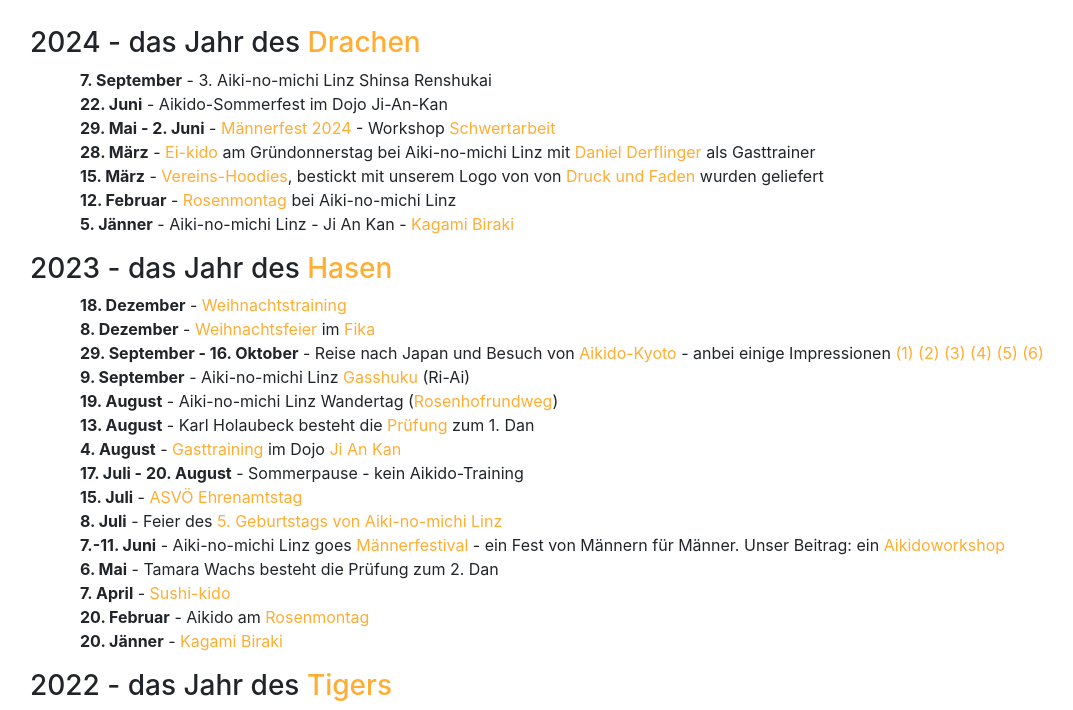
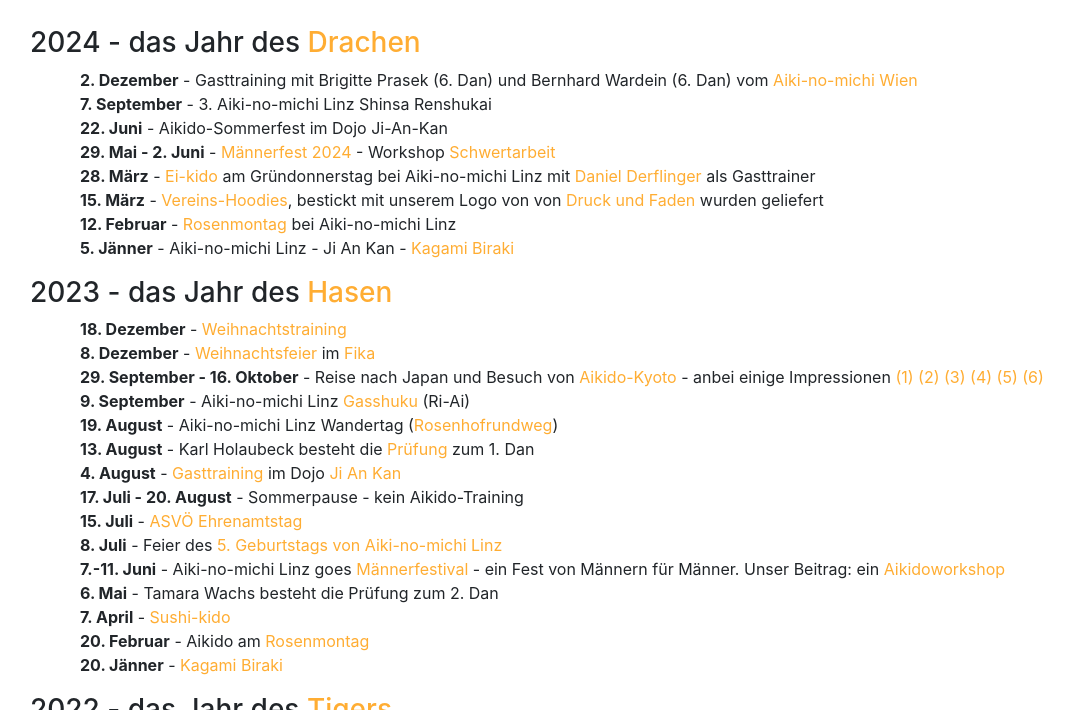
Before and after one commit to TWachs/aikinomichi-linz, a Jekyll site: the page built from aktuelles.md, in a window 1280 px wide and 900 px high, scrolled down 395 px, cut to the strip 190-900 px from the top of the window. Shown: the whole strip, without its empty margins (55-1128 px from the left). Built offline with Jekyll 4.4.1, drawn with Linux system fonts in a browser that asks for light colours; nearby versions of some CDN libraries.

Commit message:
Update aktuelles.md

```diff
--- a/aktuelles.md
+++ b/aktuelles.md
@@ -10,6 +10,7 @@
 
 ### 2024 - das Jahr des [Drachen](https://www.facebook.com/photo/?fbid=858191322982747&set=a.441578571310693&notif_id=1704027669781123&notif_t=feedback_reaction_generic&ref=notif){:target="_blank"}
 
+* **2. Dezember** - Gasttraining mit Brigitte Prasek (6. Dan) und Bernhard Wardein (6. Dan) vom [Aiki-no-michi Wien](http://www.aikinomichi.at/drupal7/){:target="_blank"}
 * **7. September** - 3. Aiki-no-michi Linz Shinsa Renshukai
 * **22. Juni** - Aikido-Sommerfest im Dojo Ji-An-Kan
 * **29. Mai - 2. Juni** - [Männerfest 2024](https://www.maennerfestival.at/festival.html){:target="_blank"} - Workshop [Schwertarbeit](https://www.maennerfestival.at/japanische-schwertarbeit-2.html){:target="_blank"}
```
